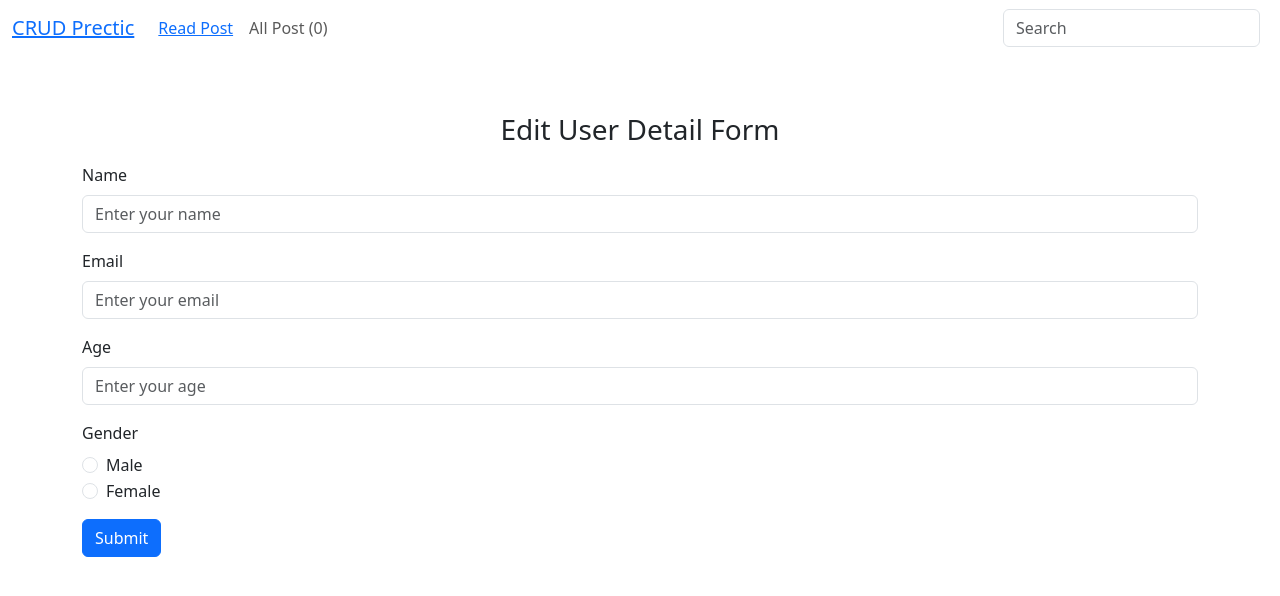
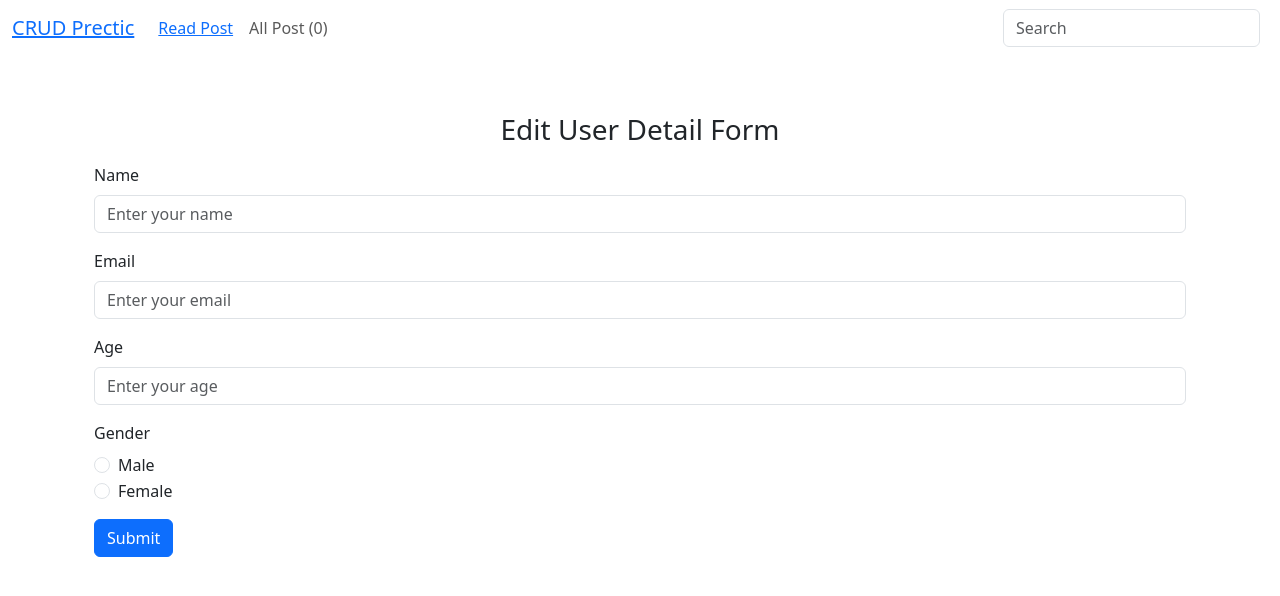
Before and after one commit to rajukrpal/Redux_Middleware-Api, a React (Vite) app: page /edit/1 in a window 1280 px wide. Shown: the top 596 px of the page. Built offline with nearby package versions, Linux system fonts and the light colour scheme; no server answers.

Commit message:
mobail view

```diff
--- a/src/components/edirPage/Edit.jsx
+++ b/src/components/edirPage/Edit.jsx
@@ -124,7 +124,7 @@ const handleChange =(e)=>{
   }
 
   return (
-    <div className="container mx-auto py-2">
+    <div className="container mx-auto py-2 px-4">
       <center className="py-2">
         <h3>Edit User Detail Form</h3>
       </center>
--- a/src/home/Home.jsx
+++ b/src/home/Home.jsx
@@ -25,7 +25,7 @@ const Home = () => {
 
 
   return (
-    <div className="container mx-auto py-2">
+    <div className="container mx-auto py-2 px-4">
       <center className="py-2">
       <h3>User Detail Form</h3>
       </center>
```
